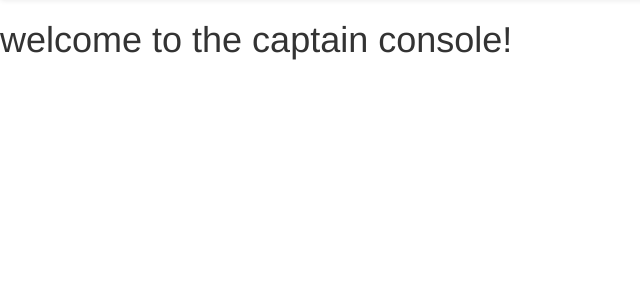
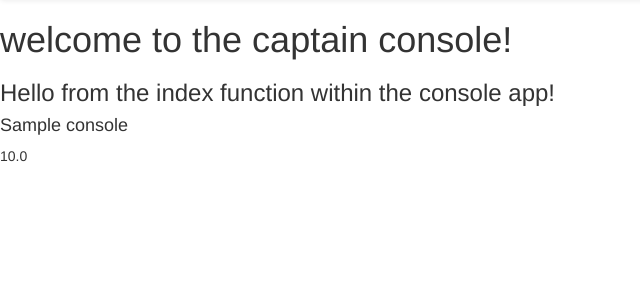
Before and after one commit to sarablondal/verklegt2-46, a Django app: template templates/catalog/index.html in a window 1280 px wide. Shown: the part 52-352 px from the top of the page, without its empty margins (0-640 px from the left). Run offline with Django 3.2, Linux system fonts and the light colour scheme; the template is opened without the code that fills it: values that come from a table or form of the project are taken from there, others are empty; tables that the repository leaves empty hold one stand-in row (values such as "Sample post"); some libraries are stand-ins or nearby versions.

Commit message:
Update index.html

```diff
--- a/templates/catalog/index.html
+++ b/templates/catalog/index.html
@@ -1,8 +1,10 @@
 {% extends 'base.html' %}
 {% block content %}
+    <h3> Hello from the index function within the console app!</h3>
     <div class='catalog'>
-        <title>Catalog</title>
-
-
+    {% for console in consoles %}
+        <h4>{{ console.name }}</h4>
+        <p>{{ console.price }}</p>
+    {% endfor %}
     </div>
 {% endblock %}
```
